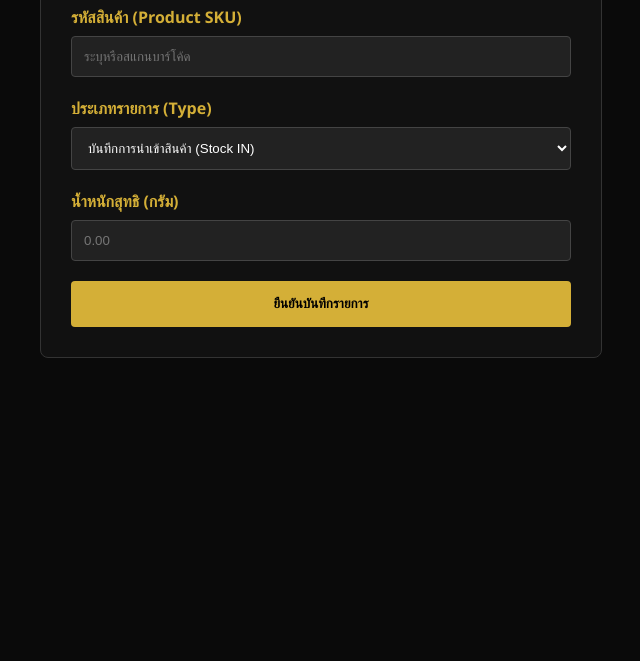
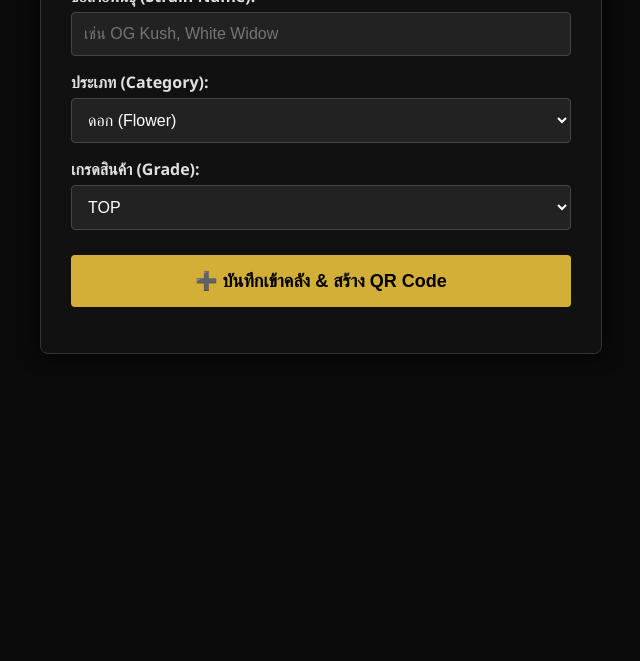
Before and after one commit to Zeekaz/z-tech-inventory, a website: page manage.html in a window 1280 px wide. Shown: the part 139-800 px from the top of the page, without its empty margins (319-959 px from the left). Drawn offline with nearby package versions, Linux system fonts and the light colour scheme.

Commit message:
Add files via upload

```diff
--- a/manage.html
+++ b/manage.html
@@ -3,85 +3,122 @@
 <head>
     <meta charset="UTF-8">
     <meta name="viewport" content="width=device-width, initial-scale=1.0">
-    <title>Z-Tech Global | Management</title>
+    <title>Z-Tech Global | QR Factory</title>
     <script src="https://cdn.jsdelivr.net/npm/@supabase/supabase-js@2"></script>
+    <script src="https://cdnjs.cloudflare.com/ajax/libs/qrcodejs/1.0.0/qrcode.min.js"></script>
     <style>
-        body { background-color: #0a0a0a; color: #e0e0e0; font-family: 'Segoe UI', sans-serif; padding: 20px; }
-        .container { max-width: 500px; margin: auto; border: 1px solid #333; padding: 30px; border-radius: 8px; background: #111; }
-        h1 { color: #d4af37; text-align: center; letter-spacing: 2px; }
-        .form-group { margin-bottom: 20px; }
-        label { display: block; margin-bottom: 8px; color: #d4af37; font-weight: bold; }
-        input, select { width: 100%; padding: 12px; background: #222; border: 1px solid #444; color: white; border-radius: 4px; box-sizing: border-box; }
-        button { width: 100%; padding: 15px; background: #d4af37; color: black; border: none; border-radius: 4px; font-weight: bold; cursor: pointer; transition: 0.3s; }
-        button:hover { background: #b8962d; }
-        #status { margin-top: 20px; text-align: center; padding: 10px; border-radius: 4px; display: none; }
+        body { background-color: #0a0a0a; color: #d4af37; font-family: 'Segoe UI', sans-serif; padding: 20px; text-align: center; }
+        .container { max-width: 500px; margin: auto; border: 1px solid #333; padding: 30px; border-radius: 8px; background: #111; box-shadow: 0 0 20px rgba(0,0,0,0.8); }
+        h1 { font-size: 22px; letter-spacing: 2px; margin-bottom: 20px; }
+        .form-group { margin-bottom: 15px; text-align: left; }
+        label { font-weight: bold; display: block; margin-bottom: 5px; color: #e0e0e0; }
+        input, select { width: 100%; padding: 12px; background: #222; border: 1px solid #444; color: white; border-radius: 4px; box-sizing: border-box; font-size: 16px; }
+        button { width: 100%; padding: 15px; background: #d4af37; color: black; font-weight: bold; font-size: 18px; border: none; border-radius: 4px; cursor: pointer; margin-top: 10px; }
+        button:hover { background: #b5952f; }
+        #qr-result { margin-top: 30px; display: none; background: #fff; padding: 20px; border-radius: 8px; color: #000; }
+        #qrcode { display: flex; justify-content: center; margin-top: 15px; }
     </style>
 </head>
 <body>
     <div class="container">
-        <h1>TRANSACTION</h1>
+        <h1>🌑 สร้างสายพันธุ์ใหม่ & ออก QR Code 🌑</h1>
+
         <div class="form-group">
-            <label>รหัสสินค้า (Product SKU)</label>
-            <input type="text" id="sku" placeholder="ระบุหรือสแกนบาร์โค้ด">
+            <label>ชื่อสายพันธุ์ (Strain Name):</label>
+            <input type="text" id="strain" placeholder="เช่น OG Kush, White Widow">
         </div>
+
         <div class="form-group">
-            <label>ประเภทรายการ (Type)</label>
-            <select id="type">
-                <option value="IN">บันทึกการนำเข้าสินค้า (Stock IN)</option>
-                <option value="OUT">บันทึกการนำจ่ายสินค้า (Stock OUT)</option>
+            <label>ประเภท (Category):</label>
+            <select id="category">
+                <option value="ดอก">ดอก (Flower)</option>
+                <option value="ผง">ผง (Kief/Shake)</option>
+                <option value="ใบทริม">ใบทริม (Trim)</option>
             </select>
         </div>
+
         <div class="form-group">
-            <label>น้ำหนักสุทธิ (กรัม)</label>
-            <input type="number" id="weight" step="0.01" placeholder="0.00">
+            <label>เกรดสินค้า (Grade):</label>
+            <select id="grade">
+                <option value="TOP">TOP</option>
+                <option value="Mid">Mid</option>
+                <option value="Pop">Pop</option>
+                <option value="Minipop">Minipop</option>
+                <option value="Mixed">Mixed</option>
+                <option value="Reject">ตีกลับ (Reject)</option>
+            </select>
         </div>
-        <button onclick="handleTransaction()">ยืนยันบันทึกรายการ</button>
-        <div id="status"></div>
+
+        <button id="btn-generate" onclick="generateProduct()">➕ บันทึกเข้าคลัง & สร้าง QR Code</button>
+        <p id="status" style="margin-top: 10px; color: #ff4444;"></p>
+
+        <div id="qr-result">
+            <h3 style="margin:0; color:#000;">แสกนเพื่อทำรายการ</h3>
+            <p id="sku-text" style="font-family: monospace; font-size: 18px; font-weight: bold; margin: 10px 0;"></p>
+            <div id="qrcode"></div>
+            <p style="font-size: 12px; color: #666;">* สามารถแคปจอหรือปรินต์ไปแปะถุงได้ทันที</p>
+        </div>
     </div>
 
     <script>
-        const _supabase = supabase.createClient('https://zwpagcqoopvinufsgluc.supabase.co', 'sb_publishable_mirbWPp7tEPi5YiTFPnSSw_BZsKkfLa');
+        const supabaseUrl = 'https://zwpagcqoopvinufsgluc.supabase.co';
+        const supabaseKey = 'sb_publishable_mirbWPp7tEPi5YiTFPnSSw_BZsKkfLa';
+        const _supabase = supabase.createClient(supabaseUrl, supabaseKey);
 
-        async function handleTransaction() {
-            const sku = document.getElementById('sku').value;
-            const type = document.getElementById('type').value;
-            const weight = parseFloat(document.getElementById('weight').value);
-            const statusDiv = document.getElementById('status');
+        async function generateProduct() {
+            const strain = document.getElementById('strain').value.trim();
+            const category = document.getElementById('category').value;
+            const grade = document.getElementById('grade').value;
+            const statusText = document.getElementById('status');
+            const btn = document.getElementById('btn-generate');
 
-            if (!sku || isNaN(weight)) {
-                alert("กรุณากรอกข้อมูลให้ครบถ้วน");
+            if (!strain) {
+                statusText.innerText = "❌ กรุณากรอกชื่อสายพันธุ์ค่ะ";
                 return;
             }
 
-            statusDiv.style.display = 'block';
-            statusDiv.innerHTML = "กำลังประมวลผล...";
-            statusDiv.style.background = '#333';
+            btn.innerText = "กำลังสร้างฐานข้อมูล...";
+            btn.disabled = true;
 
-            // 1. ตรวจสอบสินค้าในคลัง
-            const { data: product, error: pError } = await _supabase.from('products').select('*').eq('sku', sku).single();
+            // สร้างรหัส SKU อัตโนมัติ (เช่น ZT-OGK-TOP-001)
+            const prefix = strain.substring(0, 3).toUpperCase().replace(/[^A-Z0-9]/g, 'X');
+            const randomLot = Math.floor(100 + Math.random() * 900); // สุ่มเลขล็อต 3 หลัก
+            const newSku = `ZT-${prefix}-${grade.toUpperCase()}-${randomLot}`;
 
-            if (pError || !product) {
-                statusDiv.innerHTML = "❌ ไม่พบรหัสสินค้าในระบบ";
-                statusDiv.style.background = "#550000";
+            // บันทึกลง Supabase
+            const { error } = await _supabase.from('ztech_inventory').insert([{
+                sku: newSku,
+                strain_name: strain,
+                category: category,
+                grade: grade,
+                stock_weight: 0 // เริ่มต้นที่ 0 กรัม รอสแกนรับเข้า
+            }]);
+
+            if (error) {
+                statusText.innerText = "❌ ขัดข้อง: " + error.message;
+                btn.innerText = "➕ บันทึกเข้าคลัง & สร้าง QR Code";
+                btn.disabled = false;
                 return;
             }
 
-            // 2. คำนวณน้ำหนักใหม่
-            let newWeight = product.stock_weight;
-            if (type === 'IN') newWeight += weight;
-            else newWeight -= weight;
+            // แสดง QR Code
+            statusText.innerText = "✅ สร้างสำเร็จ!";
+            statusText.style.color = "#4CAF50";
 
-            // 3. อัปเดตสต๊อกและบันทึกประวัติ
-            const { error: uError } = await _supabase.from('products').update({ stock_weight: newWeight }).eq('sku', sku);
-            await _supabase.from('inventory_logs').insert([{ sku, type, weight }]);
+            document.getElementById('sku-text').innerText = "รหัส: " + newSku;
+            document.getElementById('qrcode').innerHTML = ""; // ล้างรูปเก่า
+            new QRCode(document.getElementById("qrcode"), {
+                text: newSku,
+                width: 200,
+                height: 200,
+                colorDark : "#000000",
+                colorLight : "#ffffff",
+                correctLevel : QRCode.CorrectLevel.H
+            });
 
-            if (uError) {
-                statusDiv.innerHTML = "❌ เกิดข้อผิดพลาดในการบันทึก";
-            } else {
-                statusDiv.innerHTML = "✅ บันทึกรายการสำเร็จ";
-                statusDiv.style.background = "#004400";
-                setTimeout(() => location.reload(), 2000);
-            }
+            document.getElementById('qr-result').style.display = "block";
+            btn.innerText = "➕ บันทึกเข้าคลัง & สร้าง QR Code";
+            btn.disabled = false;
         }
     </script>
 </body>
```
